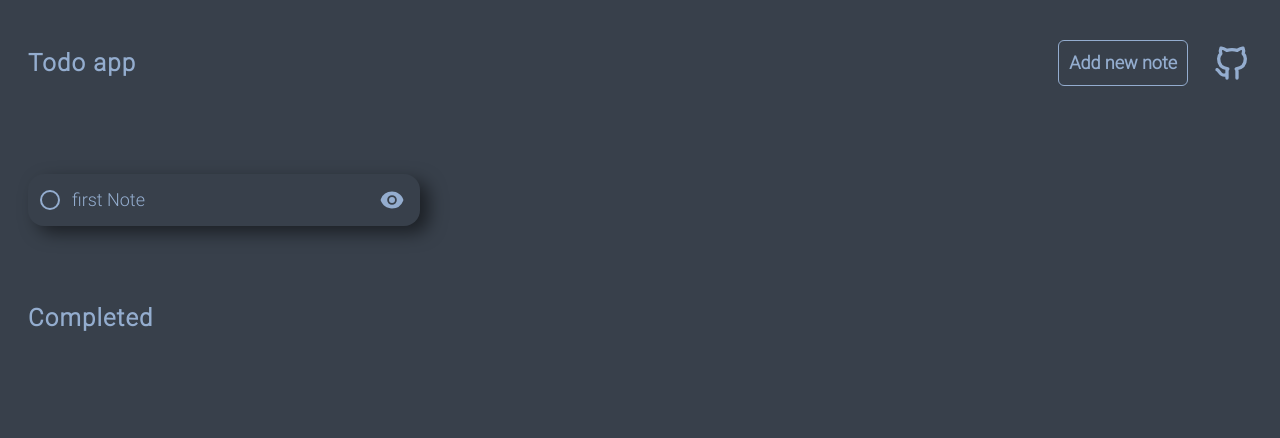
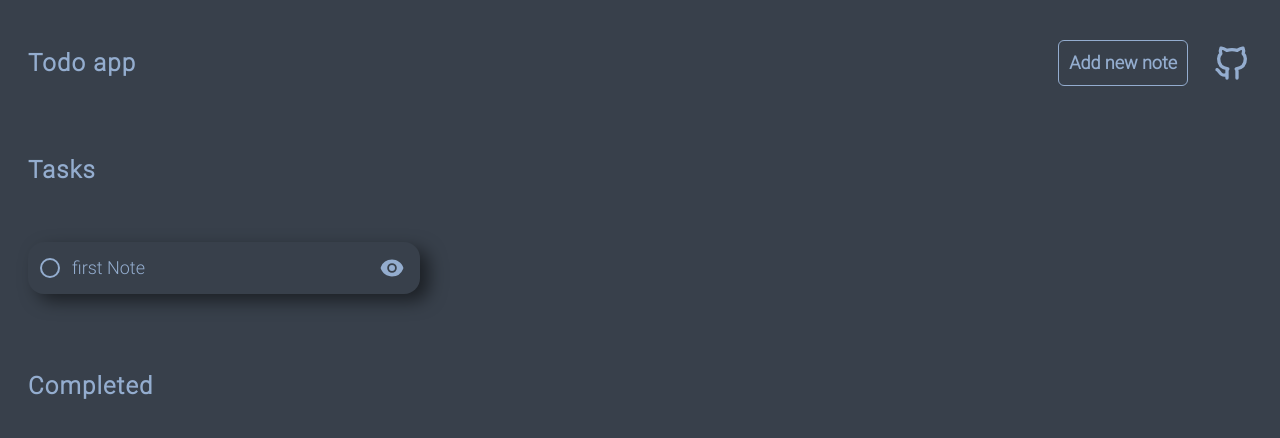
Before and after one commit to AmirHossein-z/todo, a React (Create React App) app: page /tasks in a window 1280 px wide. Shown: the top 438 px of the page. Built offline with nearby package versions, Linux system fonts and the light colour scheme; data requests are answered from the project's data file.

Commit message:
add title for normal tasks in main page

```diff
--- a/src/components/Tasks.jsx
+++ b/src/components/Tasks.jsx
@@ -9,7 +9,11 @@ export const Tasks = ({ tasks, setTasks, loading }) => {
                 <Loading />
             ) : (
                 <main>
-                    <div className="grid md:grid-cols-2 xl:grid-cols-3 2xl:grid-cols-4 my-5 p-5 sm:p-7 items-center gap-y-6 md:gap-x-6 transition-all duration-1000 linear">
+                    <div className="">
+                        <h2 className="p-5 sm:p-7 text-lg sm:text-xl xl:text-2xl text-customText tracking-wider font-bold">
+                            Tasks
+                        </h2>
+                        <div className="grid md:grid-cols-2 xl:grid-cols-3 2xl:grid-cols-4 p-5 sm:p-7 items-center gap-y-6 md:gap-x-6 transition-all duration-1000 linear">
                             {/* show tasks which haven't completed yet */}
                             {tasks.length > 0 ? (
                                 tasks.map((task) => {
@@ -29,6 +33,7 @@ export const Tasks = ({ tasks, setTasks, loading }) => {
                                 </h3>
                             )}
                         </div>
+                    </div>
                     <CompletedTasks tasks={tasks} setTasks={setTasks} />
                 </main>
             )}
```
Lines whose indentation alone changed are shown as unchanged.
